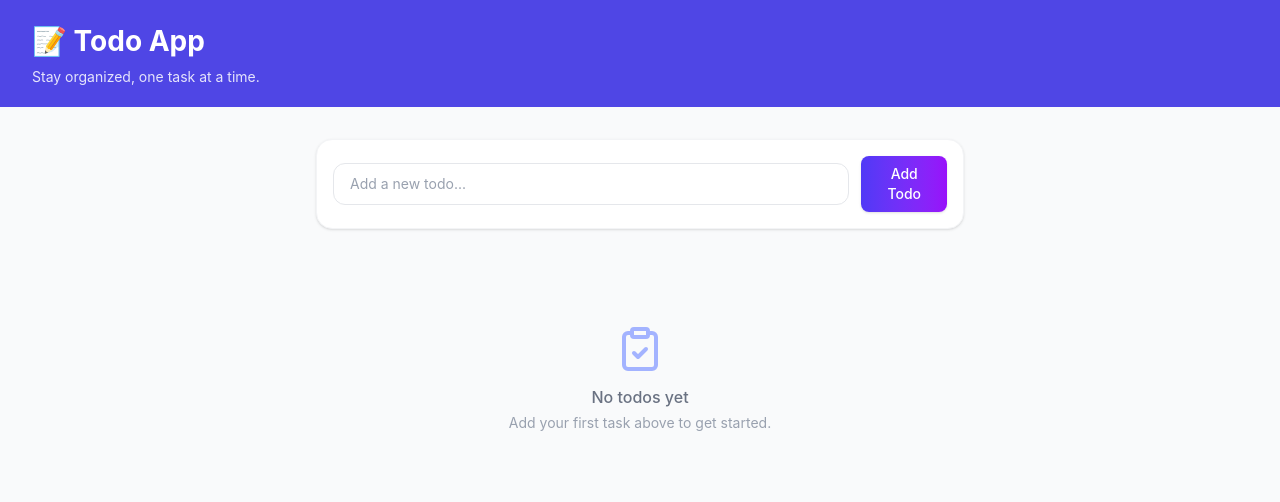
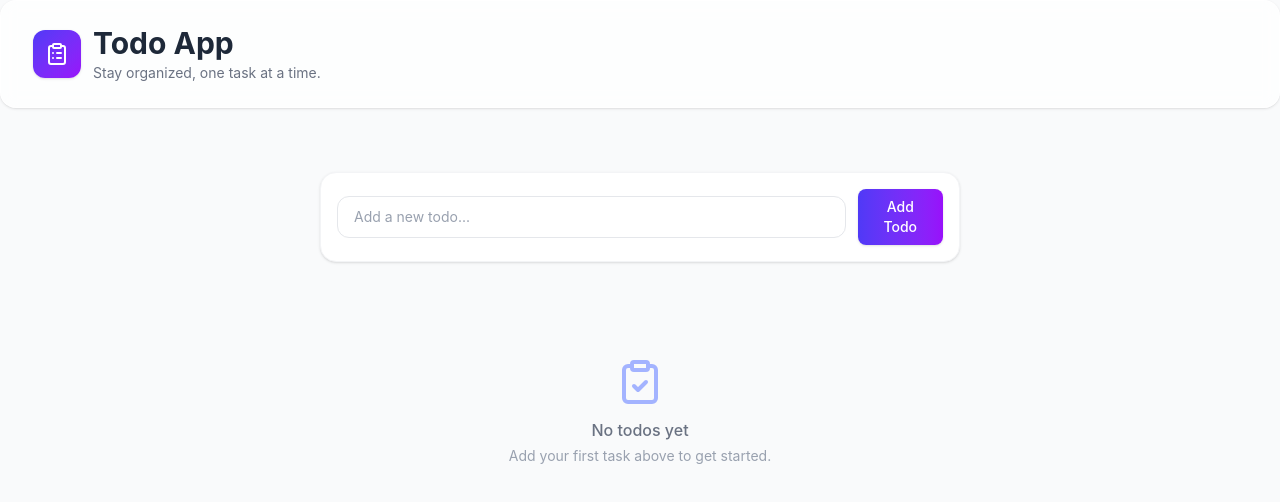
Before and after one commit to anuska-magar/todo-app, a React (Vite) app in the folder frontend/: page / in a window 1280 px wide. Shown: the top 502 px of the page. Built offline with nearby package versions, Linux system fonts and the light colour scheme.

Commit message:
enhanced the ui of homepage

```diff
--- a/frontend/package.json
+++ b/frontend/package.json
@@ -11,6 +11,7 @@
   },
   "dependencies": {
     "@tailwindcss/vite": "^4.3.1",
+    "lucide-react": "^1.21.0",
     "react": "^19.2.6",
     "react-dom": "^19.2.6",
     "tailwindcss": "^4.3.1"
--- a/frontend/src/components/Header.jsx
+++ b/frontend/src/components/Header.jsx
@@ -1,34 +1,30 @@
+import { ClipboardList } from "lucide-react";
+
 function Header({ totalCount = 0, completedCount = 0 }) {
   const remaining = totalCount - completedCount;
 
   return (
-    <header
-      style={{
-        backgroundColor: "#4f46e5",
-        color: "#fff",
-        padding: "20px 32px",
-        display: "flex",
-        justifyContent: "space-between",
-        alignItems: "center",
-        flexWrap: "wrap",
-        gap: "8px",
-      }}
-    >
+    <header className="bg-white/70 backdrop-blur-sm rounded-2xl shadow-sm border border-white/60 px-8 py-6 mb-8">
+      <div className="flex justify-between items-center flex-wrap gap-4">
+        <div className="flex items-center gap-3">
+          <div className="bg-gradient-to-br from-indigo-600 to-purple-600 p-3 rounded-xl shadow-sm">
+            <ClipboardList className="w-6 h-6 text-white" />
+          </div>
           <div>
-        <h1 style={{ margin: 0, fontSize: "1.75rem", fontWeight: "700" }}>📝 Todo App</h1>
-        <p style={{ margin: "4px 0 0", fontSize: "0.875rem", opacity: 0.85 }}>
+            <h1 className="text-2xl sm:text-3xl font-bold text-gray-800">Todo App</h1>
+            <p className="text-sm text-gray-500 mt-0.5">
               Stay organized, one task at a time.
             </p>
+          </div>
         </div>
 
         {/* Live task summary */}
         {totalCount > 0 && (
-        <div style={{ fontSize: "0.875rem", opacity: 0.9, textAlign: "right" }}>
-          <span>{completedCount} done</span>
-          <span style={{ margin: "0 8px" }}>·</span>
-          <span>{remaining} remaining</span>
+          <div className="bg-indigo-50 text-indigo-700 text-sm font-medium px-4 py-2 rounded-full">
+            {completedCount} done · {remaining} remaining
           </div>
         )}
+      </div>
     </header>
   );
 }
--- a/frontend/src/components/Layout.jsx
+++ b/frontend/src/components/Layout.jsx
@@ -2,20 +2,12 @@ import Header from "./Header";
 
 function Layout({ children, totalCount, completedCount }) {
   return (
-    <div style={{ minHeight: "100vh", backgroundColor: "#f9fafb", fontFamily: "Inter, sans-serif" }}>
-
+    <div className="min-h-screen bg-gray-50 font-sans">
       <Header totalCount={totalCount} completedCount={completedCount} />
 
-      <main
-        style={{
-          maxWidth: "680px",
-          margin: "0 auto",
-          padding: "32px 16px",
-        }}
-      >
+      <main className="max-w-2xl mx-auto px-4 py-8">
         {children}
       </main>
-
     </div>
   );
 }
--- a/frontend/src/index.css
+++ b/frontend/src/index.css
@@ -1 +1,16 @@
 @import "tailwindcss";
+
+@keyframes fade-in {
+  from {
+    opacity: 0;
+    transform: translateY(4px);
+  }
+  to {
+    opacity: 1;
+    transform: translateY(0);
+  }
+}
+
+.animate-fade-in {
+  animation: fade-in 0.3s ease-out;
+}
```
Also changed, not shown: 1 other file (tests, documents, lock files or other folders). Lines whose indentation alone changed are shown as unchanged.
